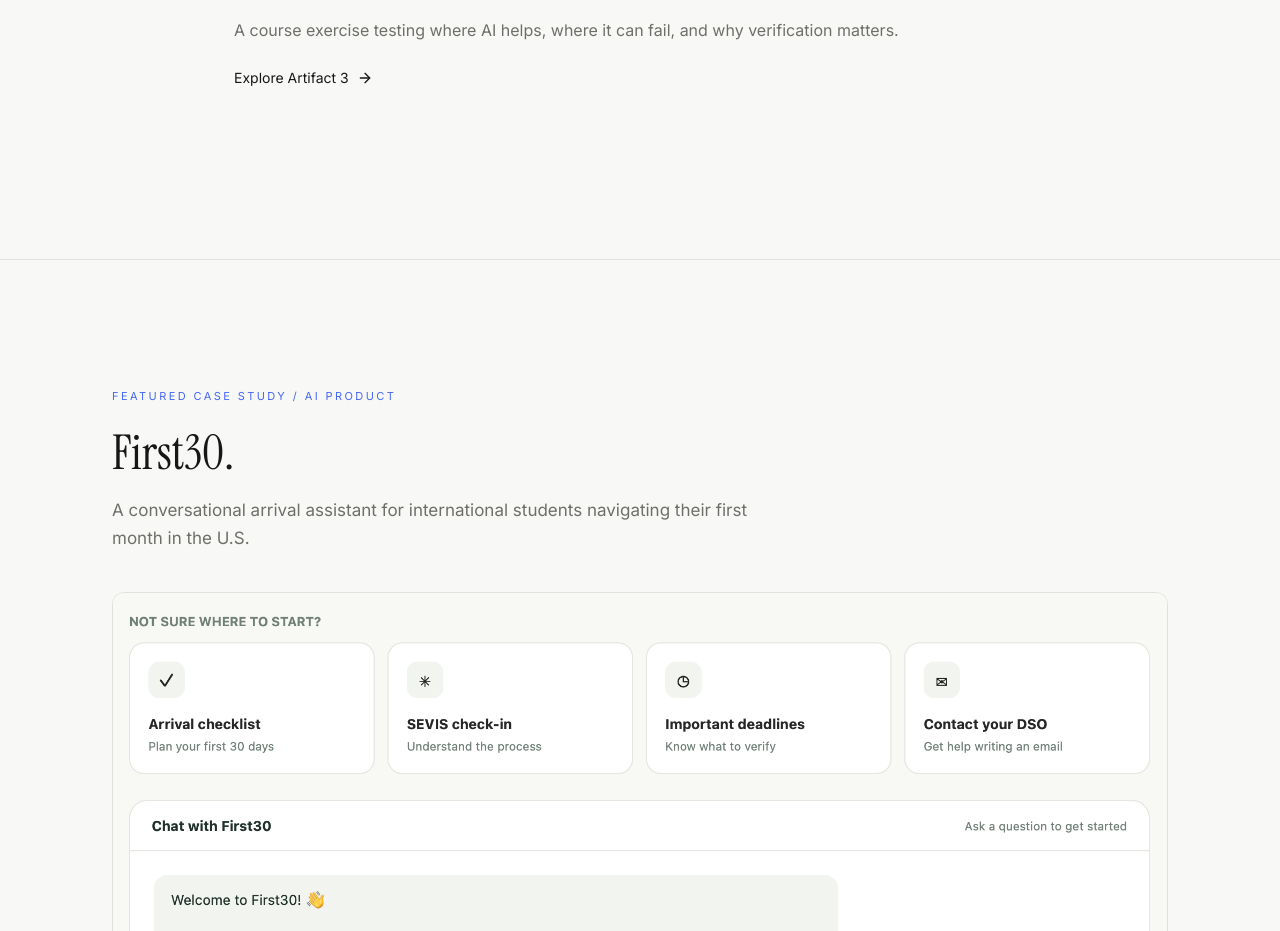
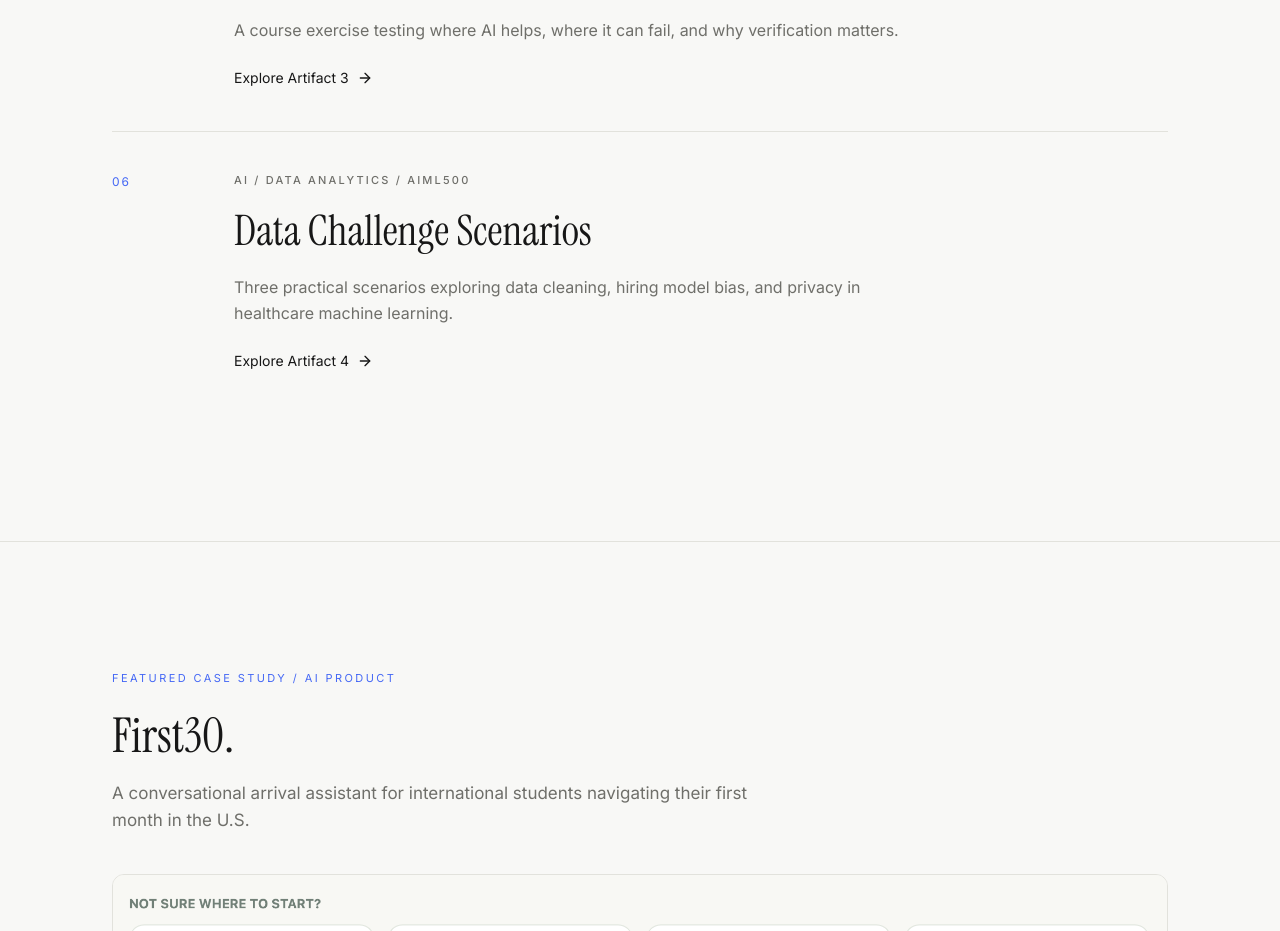
Before and after one commit to shawen559-oss/portfolio, a React (Vite) app: page / in a window 1280 px wide. Shown: the part 3627-4558 px from the top of the page. Built offline with nearby package versions, Linux system fonts and the light colour scheme.

Commit message:
Link Artifact 4 from selected work

```diff
--- a/src/components/FeaturedWork.tsx
+++ b/src/components/FeaturedWork.tsx
@@ -8,6 +8,7 @@ const works = [
  {number:'03',category:'Packaging / Supply Chain',title:'Movopack — Design to Delivery',description:'Packaging design and production work spanning brand experience, suppliers, manufacturing, and international logistics.',href:'#cv',cta:'See Experience'},
  {number:'04',category:'AI Leadership / Professional Development',title:'Professional Self-Assessment',description:'AI/ML Integration Leadership and Change Management: strengths, areas to improve, and a practical development roadmap.',href:'#assessment',cta:'Explore Assessment'},
  {number:'05',category:'AI Evaluation / AIML500',title:'Evaluating AI Reliability and Limitations',description:'A course exercise testing where AI helps, where it can fail, and why verification matters.',href:'#ai-reliability',cta:'Explore Artifact 3'},
+ {number:'06',category:'AI / Data Analytics / AIML500',title:'Data Challenge Scenarios',description:'Three practical scenarios exploring data cleaning, hiring model bias, and privacy in healthcare machine learning.',href:'#data-challenge',cta:'Explore Artifact 4'},
 ]
 export function FeaturedWork(){return <section id="work" className="scroll-mt-24 border-t border-line py-24 sm:py-32"><Container><Reveal><SectionLabel number="02" label="Work"/><h2 className="font-display text-4xl leading-[1.1] tracking-[-0.02em] sm:text-5xl">Selected Work.</h2></Reveal>
  <div className="mt-14">{works.map((work,index)=><Reveal key={work.number} delay={index*.04}><article className="grid gap-5 border-t border-line py-10 md:grid-cols-[90px_1fr] md:gap-8"><span className="text-[12px] tracking-[0.16em] text-accent">{work.number}</span><div><p className="text-[11px] font-medium tracking-[0.2em] text-muted uppercase">{work.category}</p><h3 className="mt-4 font-display text-3xl leading-tight sm:text-[42px]">{work.title}</h3><p className="mt-4 max-w-2xl text-[16px] leading-relaxed text-muted">{work.description}</p>{index===0&&<a href="#first30" className="mt-7 block max-w-3xl overflow-hidden rounded-xl border border-line" aria-label="Explore First30 case study"><img src={`${import.meta.env.BASE_URL}images/first30-interface.png`} alt="First30 arrival checklist, SEVIS check-in, deadlines, DSO contact, and AI chat interface" className="block h-auto w-full" loading="lazy" /></a>}<a href={work.href} className="mt-6 inline-flex items-center gap-2 text-[14px] hover:text-accent">{work.cta} <ArrowRight size={16}/></a></div></article></Reveal>)}</div>
```
